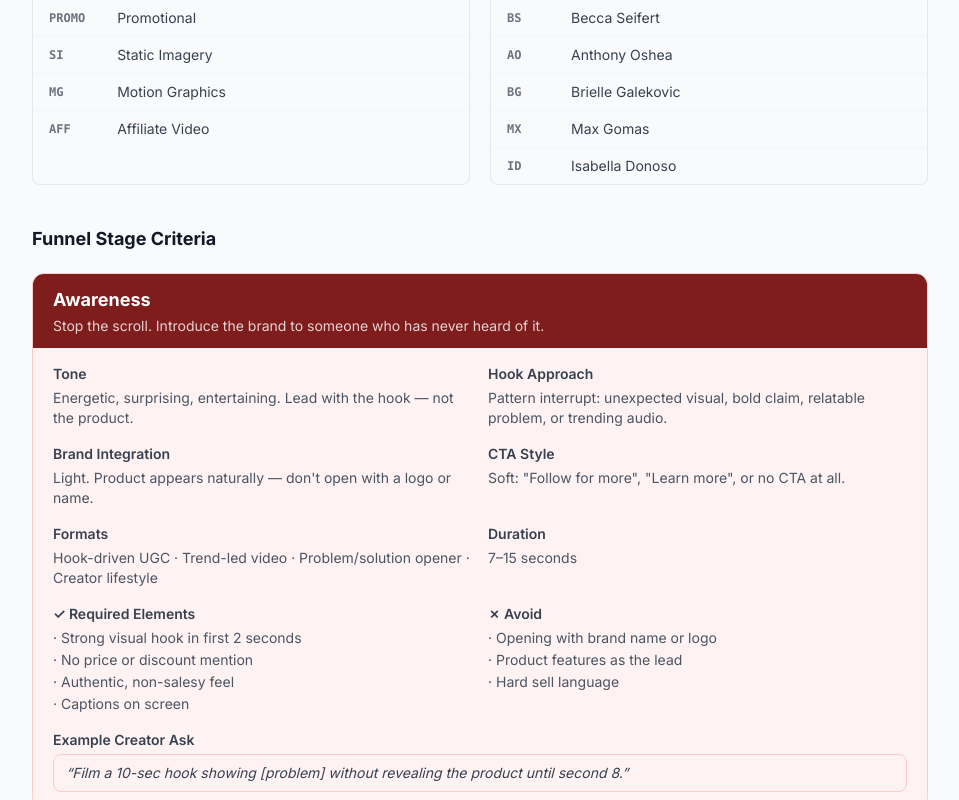
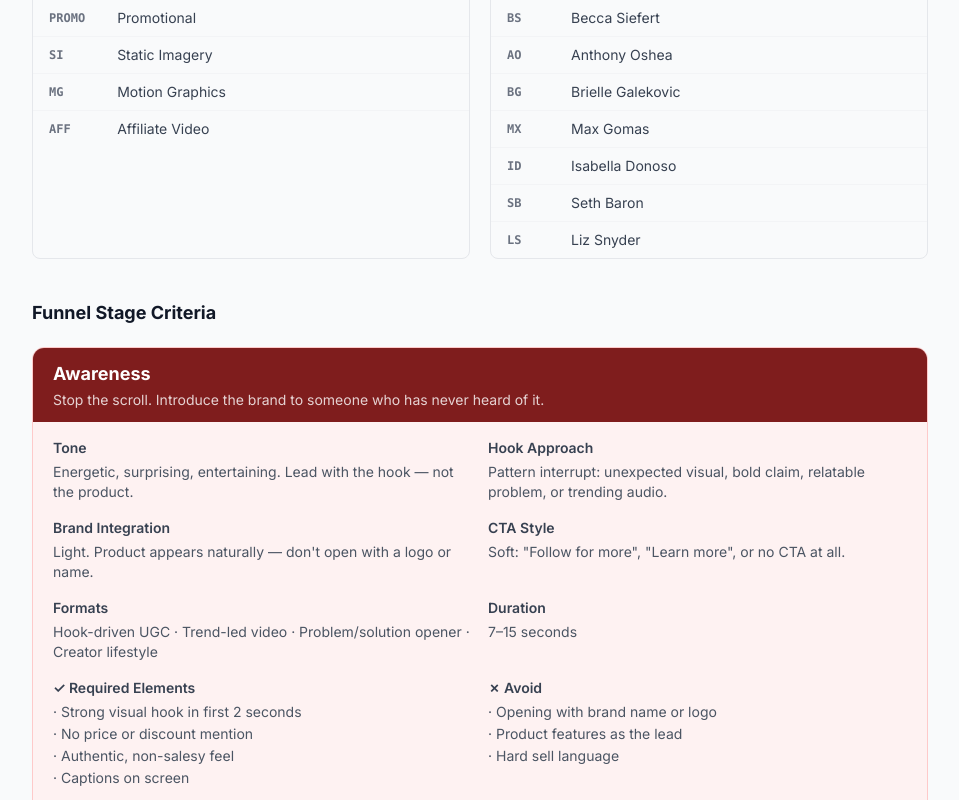
Before and after one commit to syncpointcreative/verb-tracker, a Next.js app: page /how-to-use in a window 1280 px wide. Shown: the part 1832-2632 px from the top of the page, without its empty margins (160-1119 px from the left). Built offline with nearby package versions, Linux system fonts and the light colour scheme.

Commit message:
Add Seth Baron (SB) and Liz Snyder (LS) to creator codes and how-to-use page

```diff
--- a/src/app/how-to-use/page.tsx
+++ b/src/app/how-to-use/page.tsx
@@ -160,11 +160,13 @@ const CREATOR_CODES = [
   { code: 'DY', name: 'Dylan Nelson' },
   { code: 'JM', name: 'Jayden Mejia' },
   { code: 'LR', name: 'Libby Ragole' },
-  { code: 'BS', name: 'Becca Seifert' },
+  { code: 'BS', name: 'Becca Siefert' },
   { code: 'AO', name: 'Anthony Oshea' },
   { code: 'BG', name: 'Brielle Galekovic' },
   { code: 'MX', name: 'Max Gomas' },
   { code: 'ID', name: 'Isabella Donoso' },
+  { code: 'SB', name: 'Seth Baron' },
+  { code: 'LS', name: 'Liz Snyder' },
 ]
 
 export default function HowToUsePage() {
--- a/src/lib/constants.ts
+++ b/src/lib/constants.ts
@@ -78,5 +78,5 @@ export const CREATOR_CODES: Record<string, string> = {
   DB: 'David Butler', MA: 'Mitchell Allen', MP: 'Mia Pistilli',
   DY: 'Dylan Nelson', JM: 'Jayden Mejia', LR: 'Libby Ragole',
   BS: 'Becca Siefert', AO: 'Anthony Oshea', BG: 'Brielle Galekovic',
-  MX: 'Max Gomas', ID: 'Isabella Donoso',
+  MX: 'Max Gomas', ID: 'Isabella Donoso', SB: 'Seth Baron', LS: 'Liz Snyder',
 }
```
